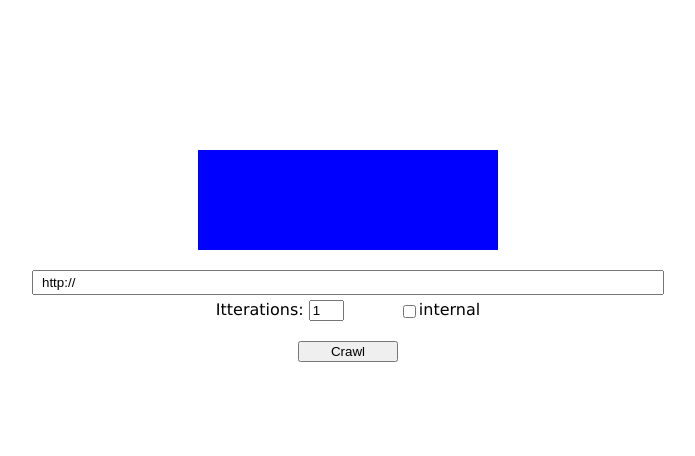
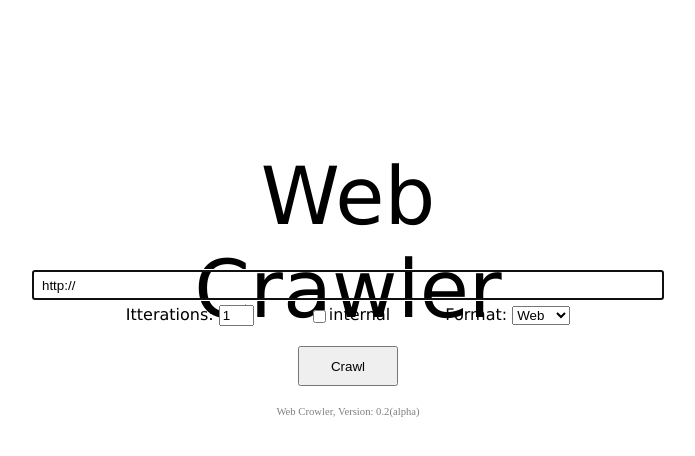
Before and after one commit to razorcd/webCrawler, a website: page public/index.html in a window 1280 px wide. Shown: the whole page, without its empty margins (292-987 px from the left). Drawn offline with Linux system fonts and the light colour scheme.

Commit message:
html cleanup

```diff
--- a/package.json
+++ b/package.json
@@ -1,6 +1,6 @@
 {
   "name": "WebCrawler",
-  "version": "0.1.0",
+  "version": "0.2.0",
   "description": "web crawler",
   "main": "index.js",
   "scripts": {
--- a/public/index.html
+++ b/public/index.html
@@ -5,9 +5,9 @@
 </head>
 <body>
   <div class='main'>
-    <div class='logo'></div>
+    <div class='logo'>Web Crawler</div>
   	<form class='form' method="get" action='crawl'>
-  		<input id='address' type='text' name='address' value='http://'>
+  		<input id='address' type='text' name='address' value="http://" autofocus placeholder="like: http://www.google.com">
 
   		<label for 'itterations'>Itterations:</label>
   		<input id='itterations' name='itterations' value='1'>
@@ -17,9 +17,19 @@
         <label for 'internal'> internal </label>
       </div>
 
+      <div id='selector'>
+        <label for 'format'>Format: </label>
+        <select name="format">
+          <option value='web'>Web</option>
+          <option value='json'>JSON</option>
+          <option value='xml'>XML</option>
+        </select>
+      </div>
+
+
   		<input id='crawl' type='Submit' value='Crawl'>
   	</form>
   </div>
-
+  <footer class='footer'>Web Crowler, Version: 0.2(alpha)</footer>
 </body>
 </html>
--- a/public/main.css
+++ b/public/main.css
@@ -1,13 +1,15 @@
 .main {
+  min-width: 550px;
   font-family : "Helvetica Neue Light", "Lucida Grande", "Calibri", "Arial", sans-serif;
   margin-top: 150px;
 }
 
 .logo {
   margin:20px auto;
-  background-color: blue;
-  width:300px;
+  width:500px;
   height:100px;
+  font-size: 60pt;
+  text-align: center;
 }
 
 .form {
@@ -18,6 +20,7 @@
     display: block;
     min-width: 500px;
     width: 50%;
+    height:30px;
     margin: 10px auto 5px auto;
     padding: 3px 8px;
   }
@@ -26,6 +29,7 @@
     display: block;
     margin: 20px auto;
     width: 100px;
+    height:40px;
   }
 
   .form #itterations {
@@ -41,3 +45,14 @@
     float:left;
     margin-top: 5px;
   }
+
+  .form #selector {
+    display: inline-block;
+    margin-left: 50px;
+  }
+
+.footer {
+  text-align: center;
+  color:grey;
+  font-size: 8pt;
+}
```
Lines whose indentation alone changed are shown as unchanged.
